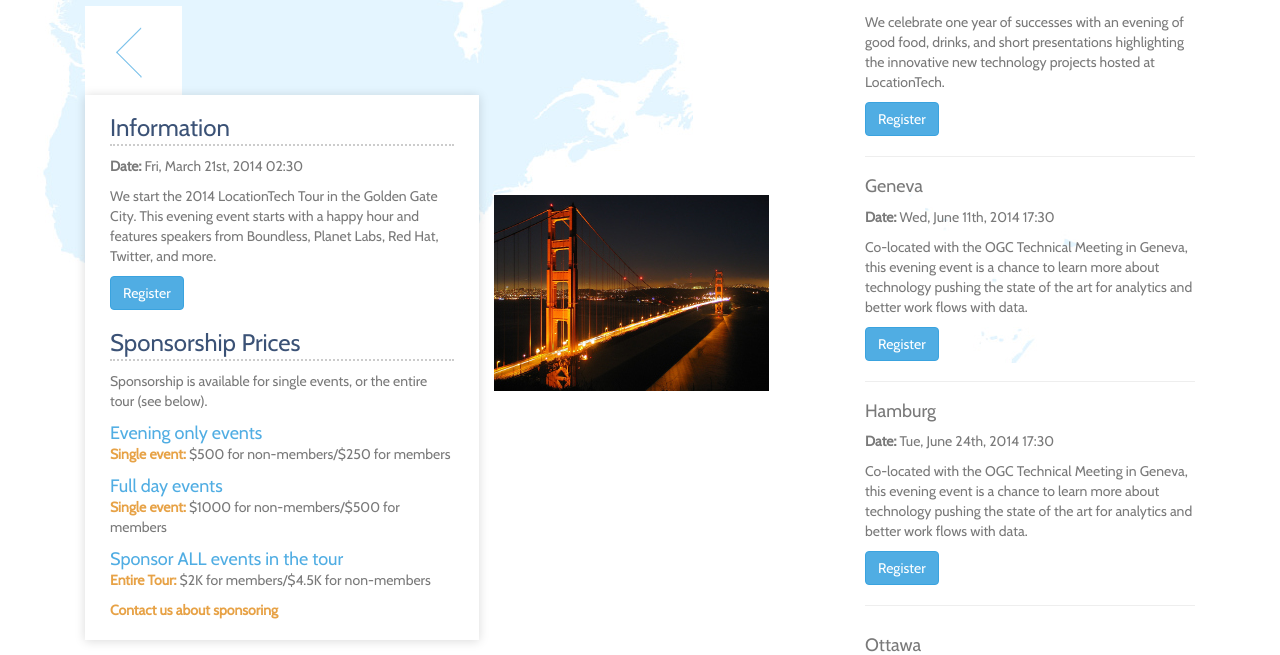
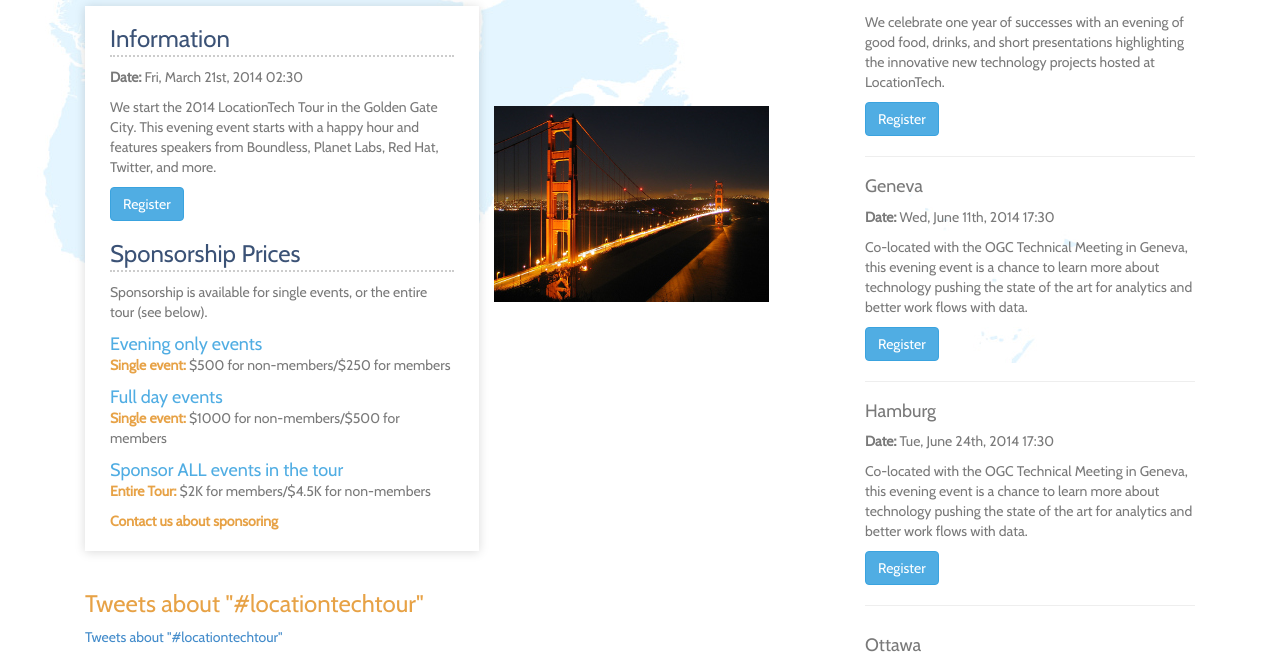
Before and after one commit to EclipseFdn/locationtech-events, a PHP site: page / in a window 1280 px wide. Shown: the part 814-1469 px from the top of the page. Run offline with PHP 8.4, Linux system fonts and the light colour scheme; some libraries are stand-ins or nearby versions.

Commit message:
remove the next event arrow... it was taking up too much space

```diff
--- a/index.php
+++ b/index.php
@@ -69,7 +69,6 @@
 								</h2>
 							</div>
 							<div class="clearfix visible-xs"></div>
-							<img src="assets/images/large-arrow97x89.gif" alt="Arrow pointing to the next event." class="hidden-xs"/>
 							<div class="col-md-9" id="sponsorship-info">
 								<h3>Information</h3>
 								<p><strong>Date:</strong> <?php print $next['date_formated'];?></p>
```
